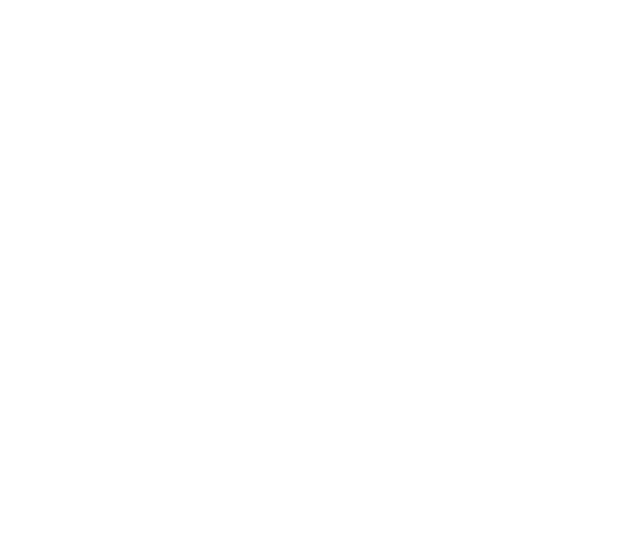
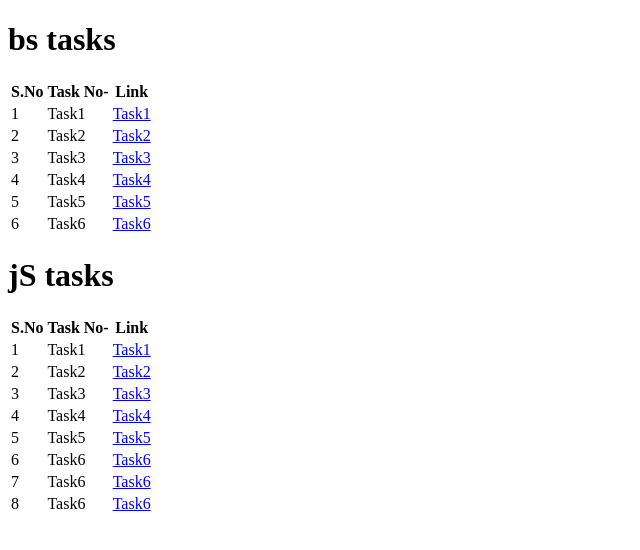
Before and after one commit to Suryaprakash-singh/bs-js, a plain HTML site: page index.html in a window 1280 px wide. Shown: the whole page, without its empty margins (0-640 px from the left). Drawn offline with Linux system fonts and the light colour scheme.

Commit message:
index.html

```diff
--- a/index.html
+++ b/index.html
@@ -3,9 +3,95 @@
 <head>
     <meta charset="UTF-8">
     <meta name="viewport" content="width=device-width, initial-scale=1.0">
-    <title>Document</title>
+    <title>Index</title>
 </head>
 <body>
+    <table>
+        <h1>bs tasks</h1>
+        <tr>
+            <th>S.No</th>
+            <th>Task No-</th>
+            <th>Link</th>
+        </tr>
+        <tr>
+            <td>1</td>
+            <td>Task1</td>
+            <td><a href="task1.html">Task1</a></td>
+        </tr>
+        <tr>
+            <td>2</td>
+            <td>Task2</td>
+            <td><a href="task2.html">Task2</a></td>
+        </tr>
+        <tr>
+            <td>3</td>
+            <td>Task3</td>
+            <td><a href="task3.html">Task3</a></td>
+        </tr>
+        <tr>
+            <td>4</td>
+            <td>Task4</td>
+            <td><a href="task4.html">Task4</a></td>
+        </tr>
+        <tr>
+            <td>5</td>
+            <td>Task5</td>
+            <td><a href="task5.html">Task5</a></td>
+        </tr>
+        <tr>
+            <td>6</td>
+            <td>Task6</td>
+            <td><a href="task6.6.html">Task6</a></td>
+        </tr>
+    </table>
+    <table>
+        <h1>jS tasks</h1>
+        <tr>
+            <th>S.No</th>
+            <th>Task No-</th>
+            <th>Link</th>
+        </tr>
+        <tr>
+            <td>1</td>
+            <td>Task1</td>
+            <td><a href="task1js.js">Task1</a></td>
+        </tr>
+        <tr>
+            <td>2</td>
+            <td>Task2</td>
+            <td><a href="task2js.js">Task2</a></td>
+        </tr>
+        <tr>
+            <td>3</td>
+            <td>Task3</td>
+            <td><a href="task3js.js">Task3</a></td>
+        </tr>
+        <tr>
+            <td>4</td>
+            <td>Task4</td>
+            <td><a href="task4js.js">Task4</a></td>
+        </tr>
+        <tr>
+            <td>5</td>
+            <td>Task5</td>
+            <td><a href="task5js.js">Task5</a></td>
+        </tr>
+        <tr>
+            <td>6</td>
+            <td>Task6</td>
+            <td><a href="task6js.js">Task6</a></td>
+        </tr>
+        <tr>
+            <td>7</td>
+            <td>Task6</td>
+            <td><a href="task7js.js">Task6</a></td>
+        </tr>
+        <tr>
+            <td>8</td>
+            <td>Task6</td>
+            <td><a href="task8js.js">Task6</a></td>
+        </tr>
 
+    </table>
 </body>
 </html>
```
